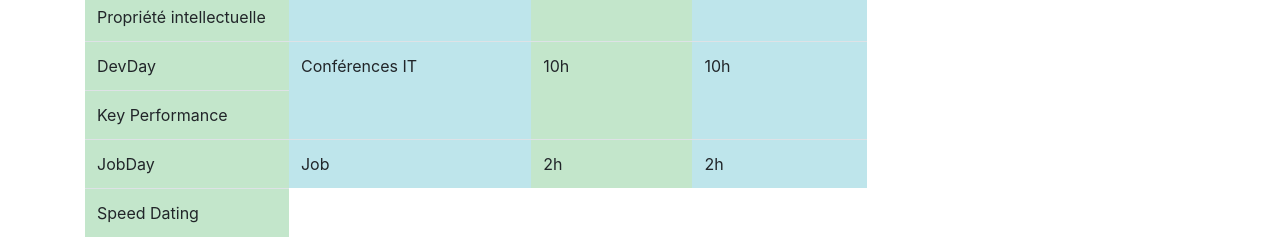
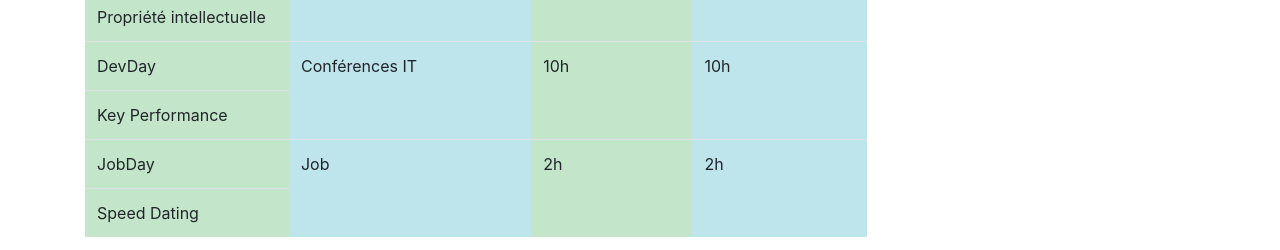
Before and after one commit to mcnadia/mcnadia.github.io, a website with bundled scripts: page index.html in a window 1280 px wide. Shown: the part 4060-4310 px from the top of the page. Built offline with nearby package versions, Linux system fonts and the light colour scheme; grey boxes are pictures that could not be loaded.

Commit message:
Update index.html
update

```diff
--- a/index.html
+++ b/index.html
@@ -315,9 +315,9 @@ Comme apprentissage, l'EPHEC met en avant l’aspect technique et apporte une ex
                     <tr>
 
                         <td class="table-success">JobDay</td>
-                        <td class="table-info">Job</td>
-                        <td class="sum-real-hours table-success">2h</td>
-                        <td class="sum-hours table-info">2h</td>
+                        <td rowspan="2"class="table-info">Job</td>
+                        <td rowspan="2"class="sum-real-hours table-success">2h</td>
+                        <td rowspan="2"class="sum-hours table-info">2h</td>
                     </tr>
 			<tr>
                         <td class="table-success">Speed Dating</td>
```
